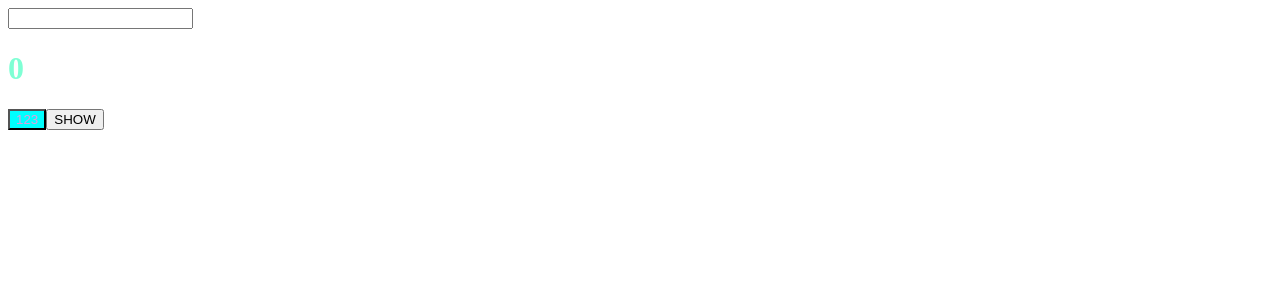
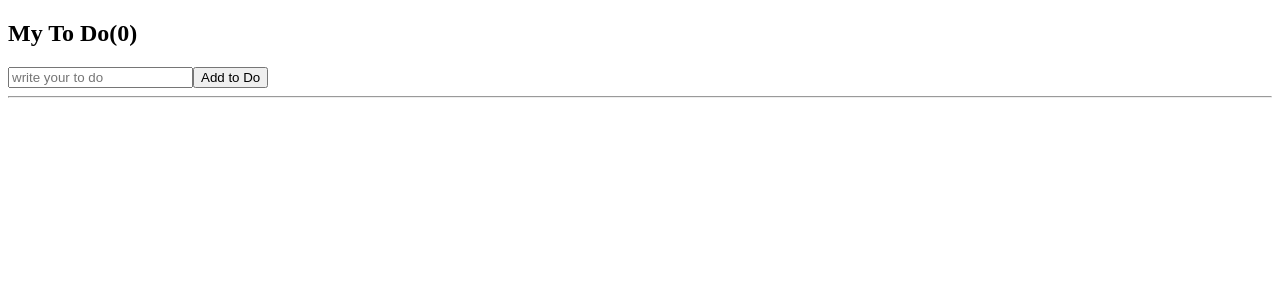
Before and after one commit to churihyung/react-tuto-with-cra, a React (Create React App) app: page / in a window 1280 px wide. Shown: the top 300 px of the page. Built offline with nearby package versions, Linux system fonts and the light colour scheme.

Commit message:
todo list used state(array)
and use three dots in array
"[1,2, ...[3,4,5]  = [1,2,3,4,5]"

```diff
--- a/src/App.js
+++ b/src/App.js
@@ -1,41 +1,39 @@
-import { useEffect, useState } from "react";
-import styles from "./App.module.css";
-import Button from "./Button";
-
-function Hello() {
-  useEffect(() => {
-    console.log("SHOW X)");
-    //cleanup 컴포넌트 사라질 때 실행되는 함수
-    return () => console.log("DESTROYED :(");
-  }, []);
-  return <h3>Hello!</h3>;
-}
+import { useState } from "react";
 
 function App() {
-  const [counter, setValue] = useState(0);
-  const [keyword, setKeyword] = useState("");
-  const [showing, setShowing] = useState(false);
+  const [toDo, setTodo] = useState("");
+  const [toDos, setTodos] = useState([]);
 
-  const upCount = () => setValue((cur) => cur + 1);
-  const changeKeyValue = (event) => setKeyword(event.target.value);
-  const showHello = () => setShowing((prev) => !prev);
+  const onChange = (event) => setTodo(event.target.value);
 
-  console.log("i can do this all day");
+  const onSubmit = (event) => {
+    event.preventDefault();
+    if (toDo === "") {
+      return;
+    }
+    setTodos((curArray) => [...toDos, toDo]);
+    setTodo("");
 
-  useEffect(() => console.log("i render only once"), []);
-  useEffect(() => {
-    if (keyword !== "" && keyword.length > 5) {
-      console.log(`i search a movie : ${keyword}`);
-    }
-  }, [keyword]);
-
+    console.log(toDos);
+  };
   return (
     <div>
-      <input onChange={changeKeyValue} value={keyword}></input>
-      <h1 className={styles.title}>{counter}</h1>
-      <Button onClick={upCount} text={"123"} />
-      <button onClick={showHello}>{showing ? "HIDE" : "SHOW"}</button>
-      {showing ? <Hello /> : null}
+      <h2>My To Do({toDos.length})</h2>
+      <form onSubmit={onSubmit}>
+        <input
+          onChange={onChange}
+          type="text"
+          placeholder="write your to do"
+          value={toDo}
+        ></input>
+        <button>Add to Do</button>
+      </form>
+      <hr />
+      <ul>
+        {toDos.map((item, index) => (
+          <li key={index}>{item}</li>
+        ))}
+      </ul>
     </div>
   );
 }
```
Also changed, not shown: src/useEffect.js (added, +62 -0 lines).
